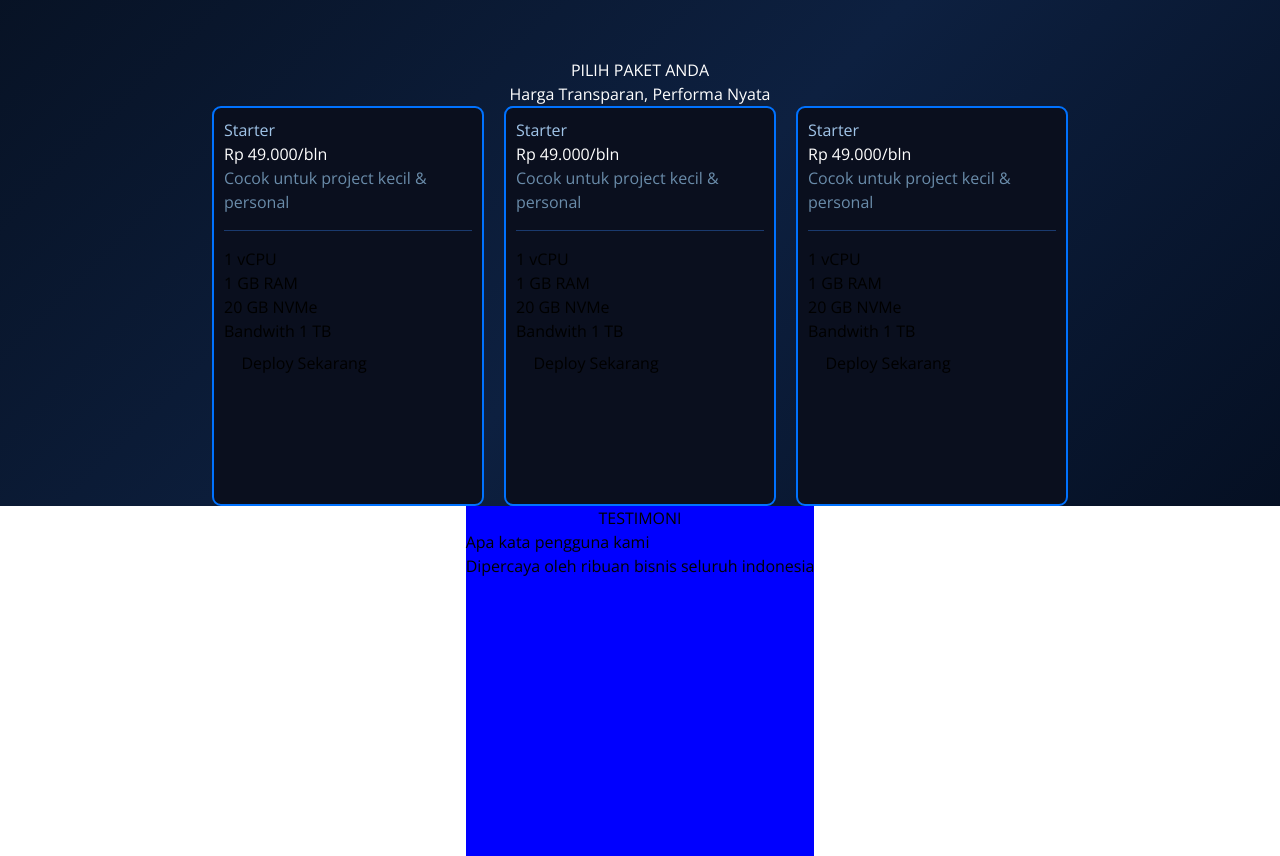
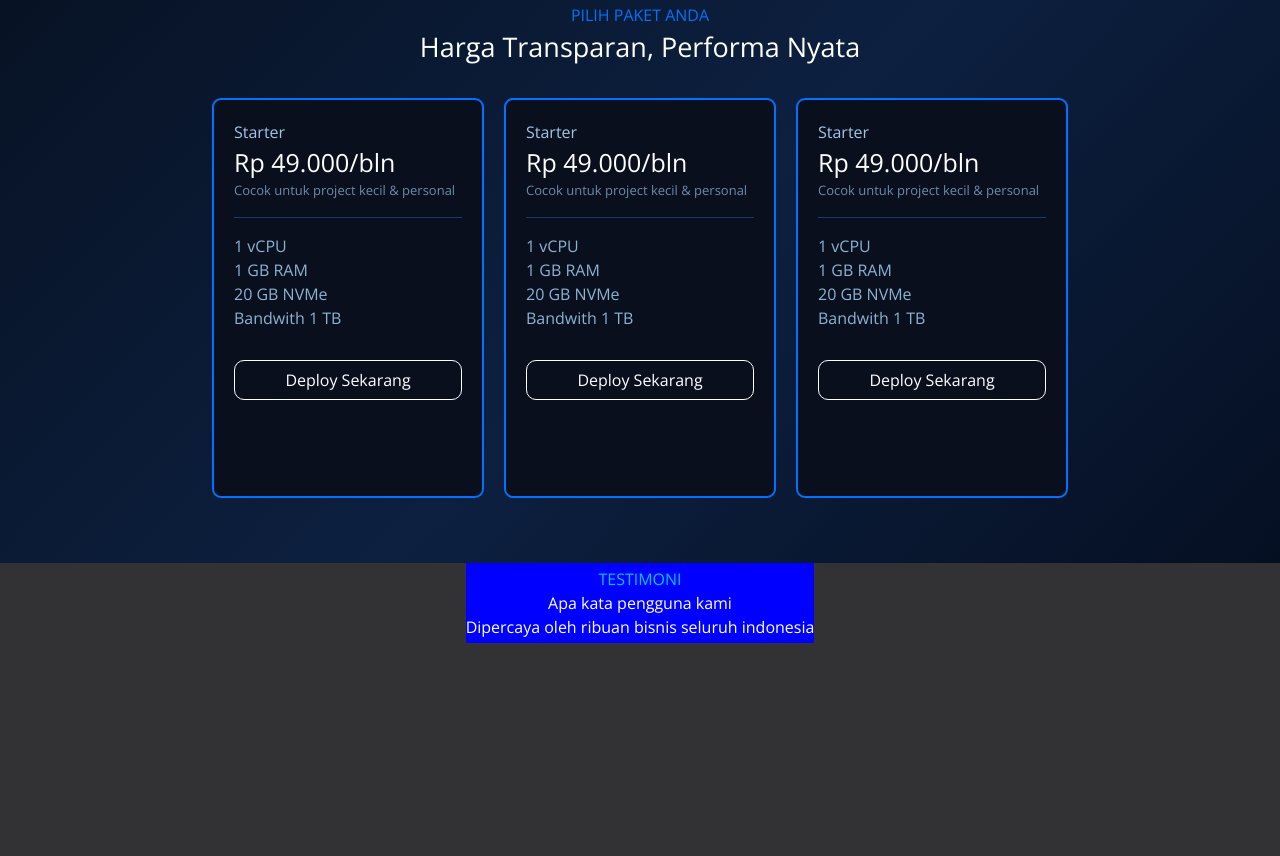
Before and after one commit to Galangpratama-rox/Company-Profile, a website: page index.html in a window 1280 px wide. Shown: the part 1244-2100 px from the top of the page. Drawn offline with nearby package versions, Linux system fonts and the light colour scheme; files whose address does not match are found by name.

Commit message:
update card

```diff
--- a/assets/css/main.css
+++ b/assets/css/main.css
@@ -45,13 +45,15 @@ body {
   border: none;
   border-radius: 5px;
   height: 50px;
+  margin-top: 30px;
   width: 200px;
   background: linear-gradient(90deg, #00c6ff, #0072ff, #7b2fff);
   color: white;
 }
 
 .profil {
-  height: 70vh;
+  margin-top: 25px;
+  height: 60vh;
   display: flex;
   justify-content: center;
   /* background: linear-gradient(135deg, #000000 0%, #0d2040 60%, #000510 100%); */
@@ -70,6 +72,7 @@ body {
   width: 150px;
   height: 45px;
   border-radius: 10px;
+  margin-top: 20px;
   border: none;
   color: white;
   background: transparent;
@@ -77,14 +80,10 @@ body {
   color: #00c6ff;
 }
 
-.profil {
-  /* background-color: white; */
-}
-
 .profil-text h1 {
   color: white;
   font-size: 40px;
-  font-family: "plus jakarta sans", sans-serif;
+  font-family: "Plus Jakarta Sans", sans-serif;
 }
 
 .profil-text p {
@@ -96,6 +95,7 @@ body {
 .profile-image {
   background-color: #059c74;
   box-shadow: 0 4px 12px rgba(0, 0, 0, 0.15);
+  width: 120vh;
   border-radius: 10px;
 }
 
@@ -108,7 +108,7 @@ body {
 
 .card {
   background-color: purple;
-  padding: 10px;
+  padding: 20px;
   background-color: #0a0f1e;
   border: 2px solid #0072ff;
   height: 50vh;
@@ -118,20 +118,36 @@ body {
 
 .desc {
   color: #6a8caa;
+  font-size: 13px;
 }
 
 .harga {
   color: #ffffff;
+  font-size: 25px;
 }
 
 .type-price {
   color: #a0c4e8;
 }
 
+.text-card {
+  color: #8AB4D4;
+}
+
 .button-card {
-  width: 20vb;
+  width: 30vb;
   height: 40px;
+  border: 0.8px solid white;
+  border-radius: 10px;
+  color: white;
+  margin-top: 30px;
+  background-color: transparent;
 }
+
+.section-card {;
+  height: 70vh;
+}
+
 .judul-card {
   color: white;
   display: flex;
@@ -140,31 +156,38 @@ body {
   align-items: center;
 }
 
+.judul-card h3{
+  color: #0072FF
+}
+
+.judul-card h2{
+  font-size: 27px;
+  margin-bottom: 30px;
+}
+
 .list {
   border: none;
   border-top: 0.5px solid #1a3a6e;
   margin: 16px 0;
 }
 
-.testimoni {
-  background-color: blue;
-}
-
-.Judul-testimoni {
+.container-testimoni {
+  height: 70vh;
+  background-color:rgb(50, 50, 53);
   display: flex;
   justify-content: center;
 }
 
-.review-testimoni {
-  /* display: flex;
+.judul-testimoni {
+  height: 10vh;
+  display: flex;
+  justify-content: center;
   align-items: center;
-  flex-direction: column; */
+  flex-direction: column;
+  color: white;
+  background-color: blue;
 }
 
-.container-testimoni {
-  height: 70vh;
-  display: flex;
-  background-color: white;
-  display: flex;
-  justify-content: center;
+.judul-testimoni h3 {
+  color: #00c6ff;
 }
--- a/index.html
+++ b/index.html
@@ -4,7 +4,7 @@
     <meta charset="UTF-8" />
     <meta name="viewport" content="width=device-width, initial-scale=1.0" />
     <title>Company Profile</title>
-    <link rel="stylesheet" href="/assets/css/style.css" />
+    <link rel="stylesheet" href="assets/css/style.css" />
     <link
       href="https://fonts.googleapis.com/css2?family=Roboto:wght@300;400;700&display=swap"
       rel="stylesheet"
@@ -22,13 +22,14 @@
     <!-- Navbar Container -->
     <header class="header">
       <nav class="navbar">
-        <div class="p-2 rounded-lg">
+        <div class="icon">
           <img
             src="/assets/image/logo.png"
             alt="Logo perusahaan"
             width="60px"
             height="60px"
           />
+          <section>MLS Movie</section>
         </div>
         <div class="list-container">
           <ul>
@@ -55,7 +56,7 @@
             scale, monitor, and manage your applications with ease.
           </p>
           <button class="button-main" id="button-latihan">
-            Try MLS Movie free
+            Buy trial VPS now
           </button>
         </div>
 
@@ -97,24 +98,26 @@
       <section class="section-card">
         <div class="judul-card">
           <h3>PILIH PAKET ANDA</h3>
-          <h2>Harga Transparan, Performa Nyata</h2>
+          <h2 >Harga Transparan, Performa Nyata</h2>
         </div>
         <div class="card-price">
           <!-- Card Pertama -->
           <div class="card">
             <div class="type-price">
-              <h3 class="text-card">Starter</h3>
+              <h3 class="">Starter</h3>
             </div>
             <h2 class="harga">Rp 49.000/bln</h2>
             <div class="desc">Cocok untuk project kecil & personal</div>
             <hr class="list" />
-            <ul>
+            <ul class="text-card">
               <li>1 vCPU</li>
               <li>1 GB RAM</li>
               <li>20 GB NVMe</li>
               <li>Bandwith 1 TB</li>
             </ul>
+            <div class="flex justify-center">
             <button class="button-card">Deploy Sekarang</button>
+            </div>
           </div>
           <div class="card">
             <div class="type-price">
@@ -123,13 +126,15 @@
             <h2 class="harga">Rp 49.000/bln</h2>
             <div class="desc">Cocok untuk project kecil & personal</div>
             <hr class="list" />
-            <ul>
+            <ul class="text-card">
               <li>1 vCPU</li>
               <li>1 GB RAM</li>
               <li>20 GB NVMe</li>
               <li>Bandwith 1 TB</li>
             </ul>
+            <div class="flex justify-center">
             <button class="button-card">Deploy Sekarang</button>
+            </div>
           </div>
           <div class="card">
             <div class="type-price">
@@ -138,28 +143,32 @@
             <h2 class="harga">Rp 49.000/bln</h2>
             <div class="desc">Cocok untuk project kecil & personal</div>
             <hr class="list" />
-            <ul>
+            <ul class="text-card">
               <li>1 vCPU</li>
               <li>1 GB RAM</li>
               <li>20 GB NVMe</li>
               <li>Bandwith 1 TB</li>
             </ul>
+            <div class="flex justify-center">
             <button class="button-card">Deploy Sekarang</button>
+            </div>
           </div>
         </div>
       </section>
 
       <section class="container-testimoni">
-        <div class="testimoni">
-          <div class="Judul-testimoni">
+        <div>
+        <div class="judul-testimoni">
+          <div >
             <h3>TESTIMONI</h3>
           </div>
-          <div class="review-testimoni">
-            <h2>Apa kata pengguna kami</h2>
+          <div class="flex justify-center">
+            <h2 class="">Apa kata pengguna kami</h2>
           </div>
-          <div>
+          <div class="flex justify-center">
             <p>Dipercaya oleh ribuan bisnis seluruh indonesia</p>
-          </div>
+            </div>
+        </div>
         </div>
       </section>
     </main>
```
Also changed, not shown: README.md, assets/css/style.css.
